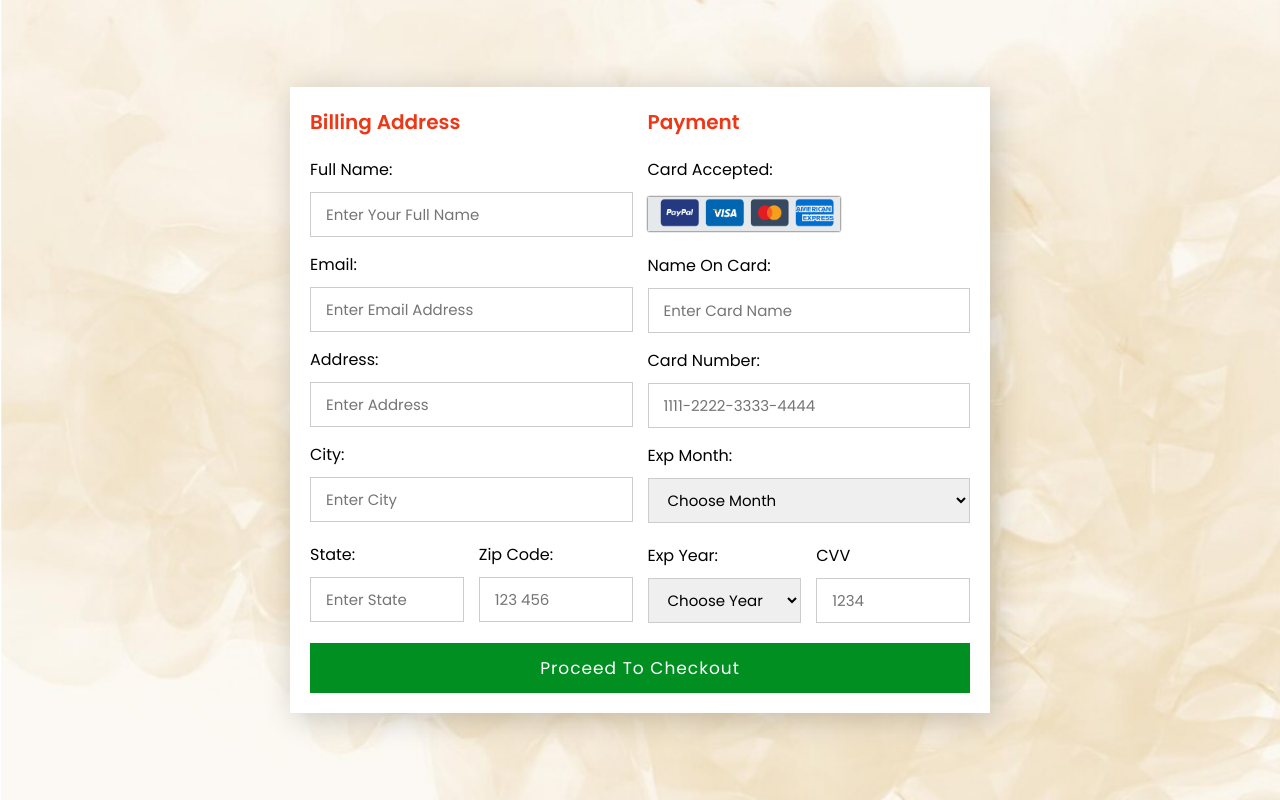
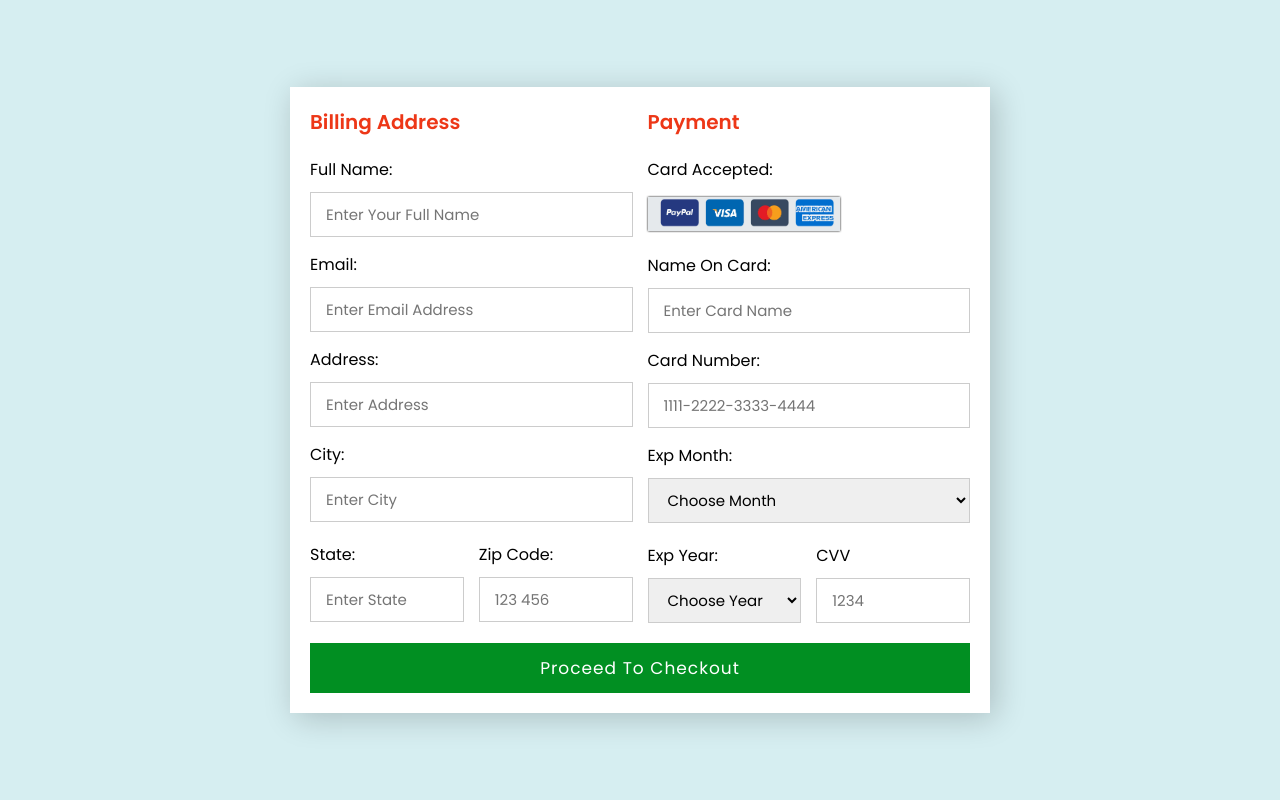
Before and after one commit to J-Archie/Airline-Management, a plain HTML site: page payment.html in a window 1280 px wide. Drawn offline with Linux system fonts and the light colour scheme.

Commit message:
Update style1.css

```diff
--- a/style1.css
+++ b/style1.css
@@ -18,10 +18,6 @@
     min-height: 100vh;
     padding: 25px;
     background: #d6eef1;
-    background-image: url('doodles.png');
-    background-size: cover;
-    background-repeat: no-repeat;
-    background-position: center;
 }
 
 .container form {
```
